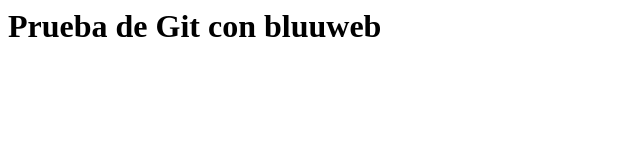
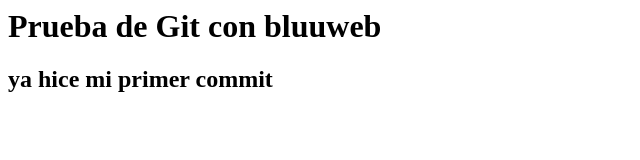
Before and after one commit to mrsadmman/pruebagit, a plain HTML site: page index.html in a window 1280 px wide. Shown: the whole page, without its empty margins (0-640 px from the left). Drawn offline with Linux system fonts and the light colour scheme.

Commit message:
agregue un h2

```diff
--- a/index.html
+++ b/index.html
@@ -7,5 +7,6 @@
 </head>
 <body>
     <h1>Prueba de Git con bluuweb</h1>
+    <h2>ya hice mi primer commit</h2>
 </body>
 </html>
```
